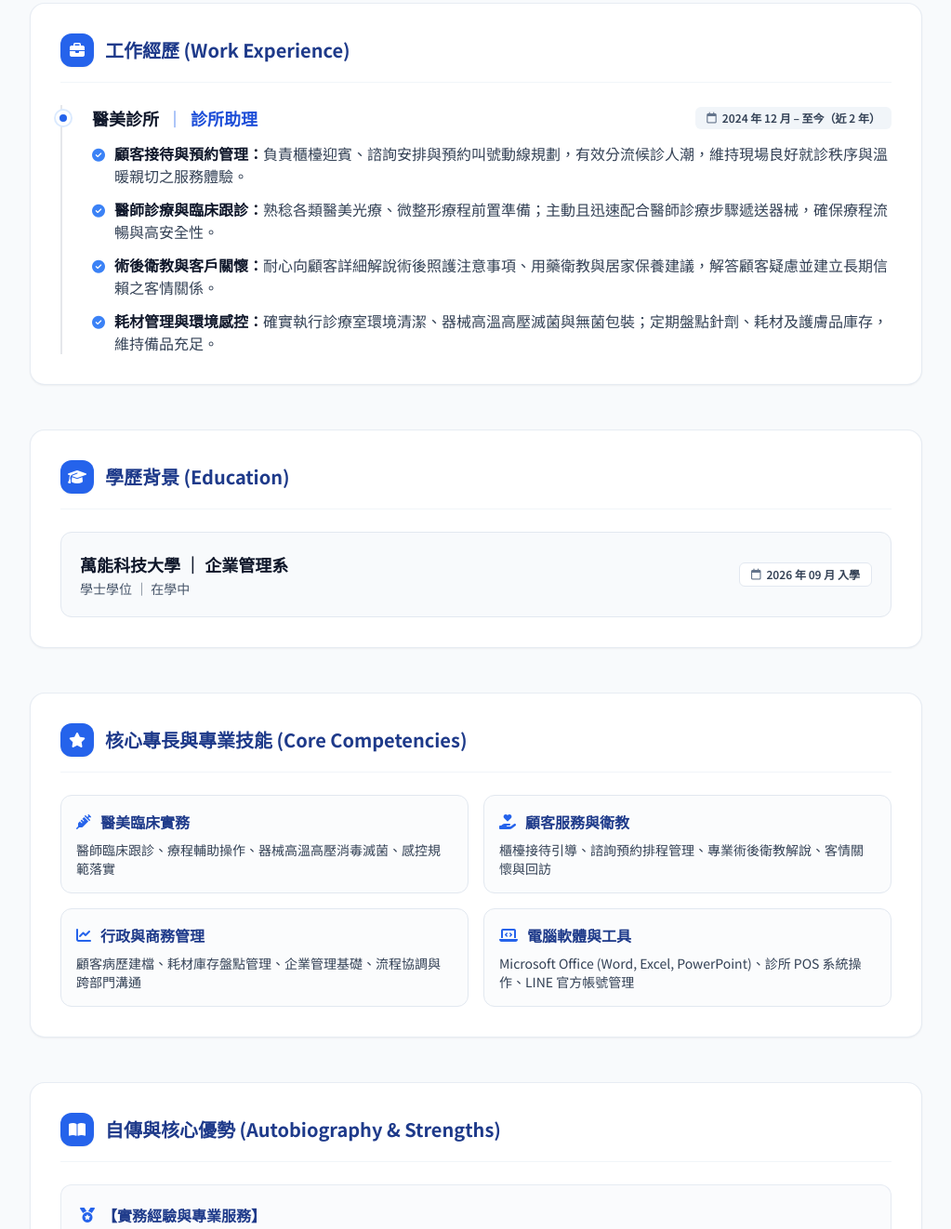
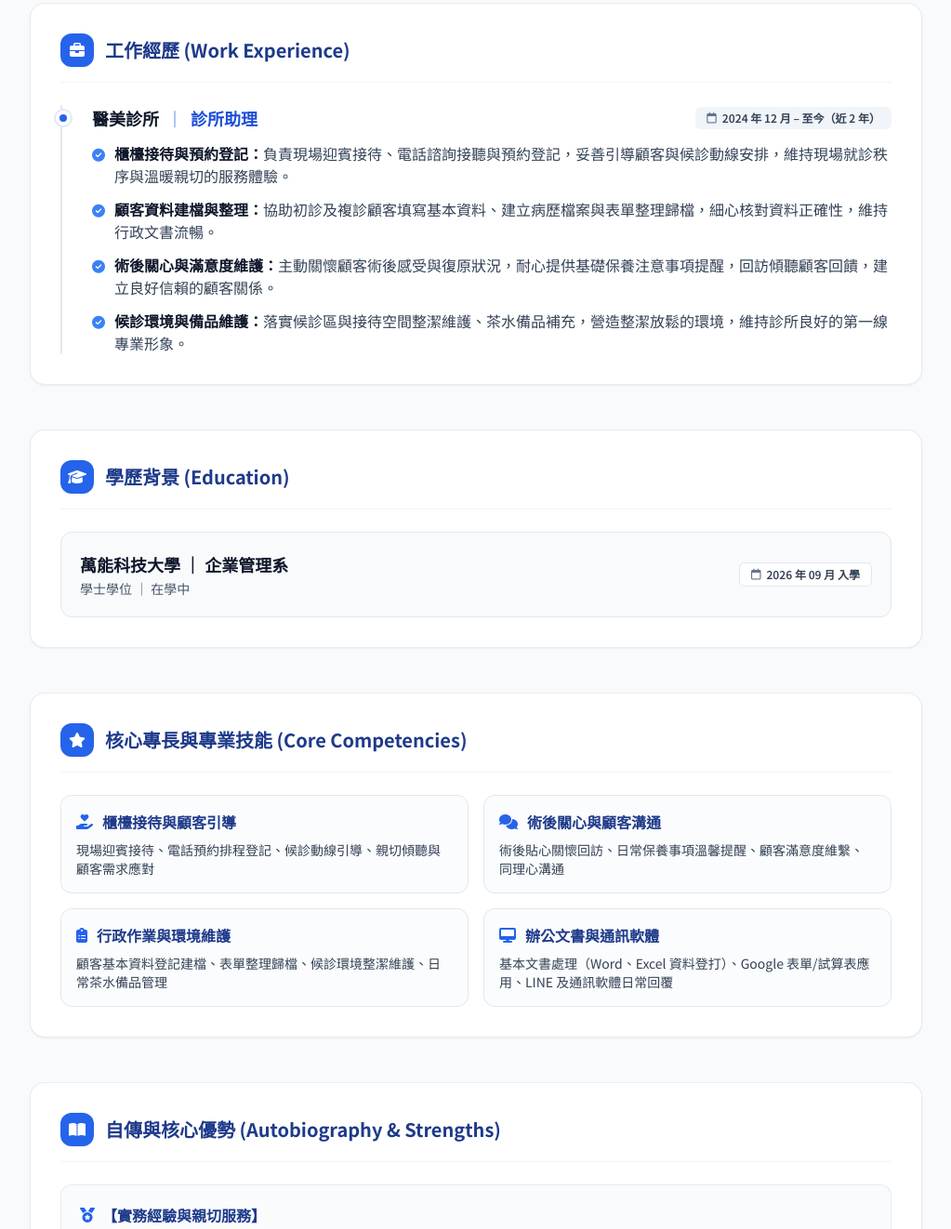
Before and after one commit to Yixuan1212/resume, a plain HTML site: page index.html in a window 1280 px wide. Shown: the part 663-1985 px from the top of the page at 93% size, without its empty margins (128-1151 px from the left). Drawn offline with nearby package versions, Linux system fonts and the light colour scheme.

Commit message:
Update index.html

```diff
--- a/index.html
+++ b/index.html
@@ -4,7 +4,7 @@
   <meta charset="UTF-8">
   <meta name="viewport" content="width=device-width, initial-scale=1.0">
   <title>許益瑄 | 個人履歷網站</title>
-  <meta name="description" content="許益瑄的個人履歷網站 - 應徵職位：醫美診所助理 / 醫美諮詢師 / 診所行政人員">
+  <meta name="description" content="許益瑄的個人履歷網站 - 應徵職位：醫美診所助理 / 診所行政人員 / 顧客服務專員">
   <!-- Tailwind CSS CDN -->
   <script src="https://cdn.tailwindcss.com"></script>
   <!-- Google Fonts & Icons -->
@@ -80,7 +80,7 @@
           </div>
           <h1 class="text-3xl sm:text-4xl font-extrabold text-primary-900 tracking-tight">許益瑄</h1>
           <p class="text-base sm:text-lg font-semibold text-slate-600">
-            應徵職位：<span class="text-primary-700">醫美診所助理 ｜ 醫美諮詢師 ｜ 診所行政人員</span>
+            應徵職位：<span class="text-primary-700">醫美診所助理 ｜ 診所行政人員 ｜ 顧客服務專員</span>
           </p>
         </div>
 
@@ -117,7 +117,7 @@
         <h2 class="text-xl font-bold text-primary-900">個人簡介 (Professional Summary)</h2>
       </div>
       <p class="text-slate-700 leading-relaxed text-base text-justify">
-        擁有近 2 年醫美診所第一線助理實務經驗，熟悉顧客接待引導、預約叫號管理、醫師療程跟診輔助及專業術後衛教指導。工作態度細心親切、重視團隊合作，具備良好的應變能力與同理心溝通技巧。目前於萬能科技大學企業管理系在學進修中，結合企管的組織管理與客戶關係維護思維，致力於提供高品質的醫療服務與流暢的診所營運支援。
+        具備醫美診所第一線櫃檯接待與顧客服務實務經驗，熟悉迎賓接待、電話諮詢預約、現場動線分流與顧客資料登記建檔，並能以同理心進行術後關心與保養注意事項提醒。工作態度細心親切、重視團隊溝通與細節，具備良好的應對能力。目前於萬能科技大學企業管理系在學進修中，積極將企管思維融入服務流程與行政協作，期許為團隊帶來流暢、溫暖且值得信賴的支援。
       </p>
     </section>
 
@@ -151,19 +151,19 @@
           <ul class="space-y-3 text-slate-700 text-sm sm:text-base">
             <li class="flex items-start gap-2.5">
               <i class="fa-solid fa-circle-check text-primary-500 mt-1 text-sm shrink-0"></i>
-              <div><strong class="text-slate-900">顧客接待與預約管理：</strong>負責櫃檯迎賓、諮詢安排與預約叫號動線規劃，有效分流候診人潮，維持現場良好就診秩序與溫暖親切之服務體驗。</div>
+              <div><strong class="text-slate-900">櫃檯接待與預約登記：</strong>負責現場迎賓接待、電話諮詢接聽與預約登記，妥善引導顧客與候診動線安排，維持現場就診秩序與溫暖親切的服務體驗。</div>
             </li>
             <li class="flex items-start gap-2.5">
               <i class="fa-solid fa-circle-check text-primary-500 mt-1 text-sm shrink-0"></i>
-              <div><strong class="text-slate-900">醫師診療與臨床跟診：</strong>熟稔各類醫美光療、微整形療程前置準備；主動且迅速配合醫師診療步驟遞送器械，確保療程流暢與高安全性。</div>
+              <div><strong class="text-slate-900">顧客資料建檔與整理：</strong>協助初診及複診顧客填寫基本資料、建立病歷檔案與表單整理歸檔，細心核對資料正確性，維持行政文書流暢。</div>
             </li>
             <li class="flex items-start gap-2.5">
               <i class="fa-solid fa-circle-check text-primary-500 mt-1 text-sm shrink-0"></i>
-              <div><strong class="text-slate-900">術後衛教與客戶關懷：</strong>耐心向顧客詳細解說術後照護注意事項、用藥衛教與居家保養建議，解答顧客疑慮並建立長期信賴之客情關係。</div>
+              <div><strong class="text-slate-900">術後關心與滿意度維護：</strong>主動關懷顧客術後感受與復原狀況，耐心提供基礎保養注意事項提醒，回訪傾聽顧客回饋，建立良好信賴的顧客關係。</div>
             </li>
             <li class="flex items-start gap-2.5">
               <i class="fa-solid fa-circle-check text-primary-500 mt-1 text-sm shrink-0"></i>
-              <div><strong class="text-slate-900">耗材管理與環境感控：</strong>確實執行診療室環境清潔、器械高溫高壓滅菌與無菌包裝；定期盤點針劑、耗材及護膚品庫存，維持備品充足。</div>
+              <div><strong class="text-slate-900">候診環境與備品維護：</strong>落實候診區與接待空間整潔維護、茶水備品補充，營造整潔放鬆的環境，維持診所良好的第一線專業形象。</div>
             </li>
           </ul>
         </div>
@@ -204,37 +204,37 @@
         <!-- Card 1 -->
         <div class="p-4 rounded-xl border border-slate-200 bg-slate-50/60 hover:bg-slate-50 transition-colors">
           <div class="flex items-center gap-2.5 font-bold text-primary-900 text-base mb-2">
-            <i class="fa-solid fa-syringe text-primary-600"></i>
-            <span>醫美臨床實務</span>
+            <i class="fa-solid fa-hand-holding-heart text-primary-600"></i>
+            <span>櫃檯接待與顧客引導</span>
           </div>
-          <p class="text-sm text-slate-700">醫師臨床跟診、療程輔助操作、器械高溫高壓消毒滅菌、感控規範落實</p>
+          <p class="text-sm text-slate-700">現場迎賓接待、電話預約排程登記、候診動線引導、親切傾聽與顧客需求應對</p>
         </div>
 
         <!-- Card 2 -->
         <div class="p-4 rounded-xl border border-slate-200 bg-slate-50/60 hover:bg-slate-50 transition-colors">
           <div class="flex items-center gap-2.5 font-bold text-primary-900 text-base mb-2">
-            <i class="fa-solid fa-hand-holding-heart text-primary-600"></i>
-            <span>顧客服務與衛教</span>
+            <i class="fa-solid fa-comments text-primary-600"></i>
+            <span>術後關心與顧客溝通</span>
           </div>
-          <p class="text-sm text-slate-700">櫃檯接待引導、諮詢預約排程管理、專業術後衛教解說、客情關懷與回訪</p>
+          <p class="text-sm text-slate-700">術後貼心關懷回訪、日常保養事項溫馨提醒、顧客滿意度維繫、同理心溝通</p>
         </div>
 
         <!-- Card 3 -->
         <div class="p-4 rounded-xl border border-slate-200 bg-slate-50/60 hover:bg-slate-50 transition-colors">
           <div class="flex items-center gap-2.5 font-bold text-primary-900 text-base mb-2">
-            <i class="fa-solid fa-chart-line text-primary-600"></i>
-            <span>行政與商務管理</span>
+            <i class="fa-solid fa-clipboard-list text-primary-600"></i>
+            <span>行政作業與環境維護</span>
           </div>
-          <p class="text-sm text-slate-700">顧客病歷建檔、耗材庫存盤點管理、企業管理基礎、流程協調與跨部門溝通</p>
+          <p class="text-sm text-slate-700">顧客基本資料登記建檔、表單整理歸檔、候診環境整潔維護、日常茶水備品管理</p>
         </div>
 
         <!-- Card 4 -->
         <div class="p-4 rounded-xl border border-slate-200 bg-slate-50/60 hover:bg-slate-50 transition-colors">
           <div class="flex items-center gap-2.5 font-bold text-primary-900 text-base mb-2">
-            <i class="fa-solid fa-laptop-code text-primary-600"></i>
-            <span>電腦軟體與工具</span>
+            <i class="fa-solid fa-desktop text-primary-600"></i>
+            <span>辦公文書與通訊軟體</span>
           </div>
-          <p class="text-sm text-slate-700">Microsoft Office (Word, Excel, PowerPoint)、診所 POS 系統操作、LINE 官方帳號管理</p>
+          <p class="text-sm text-slate-700">基本文書處理（Word、Excel 資料登打）、Google 表單/試算表應用、LINE 及通訊軟體日常回覆</p>
         </div>
       </div>
     </section>
@@ -252,10 +252,10 @@
         <div class="bg-slate-50/70 p-5 rounded-xl border border-slate-200/80">
           <h3 class="text-base font-bold text-primary-900 flex items-center gap-2 mb-2">
             <i class="fa-solid fa-medal text-primary-600"></i>
-            <span>【實務經驗與專業服務】</span>
+            <span>【實務經驗與親切服務】</span>
           </h3>
           <p>
-            自 2024 年 12 月起於醫美診所擔任診所助理，累積了近兩年的第一線臨床與櫃檯服務經驗。在日常工作中，我負責顧客諮詢預約排程與現場叫號分流，能以溫和耐心的態度安撫初診顧客的緊張情緒；同時在跟診過程中，熟悉各項光療與微整療程的操作動線，能默契配合醫師診療節奏，並在術後給予顧客清晰易懂的居家護理衛教，有效提升顧客對診所的信任度與滿意度。
+            自 2024 年 12 月起於醫美診所擔任診所助理，累積了第一線櫃檯接待與顧客服務的實務經驗。在日常工作中，我主要負責預約排程登記、電話諮詢接聽與現場動線引導，能以溫和耐心的態度安撫初診顧客的緊張情緒；同時細心協助顧客基本資料建檔與表單整理，並在術後主動關心顧客感受與提醒日常保養注意事項，致力營造舒適安心的就診氛圍，提升顧客對診所的好感與信任。
           </p>
         </div>
 
@@ -265,7 +265,7 @@
             <span>【持續進修與企管思維】</span>
           </h3>
           <p>
-            為了強化自我的管理與溝通組織能力，我於 2026 年 9 月進入萬能科技大學企業管理系就讀。透過企管專業課程的研習，我將課堂所學的顧客關係管理 (CRM)、組織流程優化與團隊溝通技巧，實質融入到日常診所行政與服務中，使自己在面對排程衝突、耗材盤點及各類突發狀況時，能更有條理地分析並迅速解決問題。
+            為了持續提升自我專業與行政協調能力，我於 2026 年 9 月進入萬能科技大學企業管理系進修。在學期間，我積極將課堂所學的顧客關係管理、團隊溝通與服務流程觀念，實質運用於日常接待應對與行政庶務中，使自己在面對繁雜預約排程、顧客諮詢應對及突發狀況時，能以更有條理且冷靜的態度協調溝通，協助團隊維持流暢有序的營運節奏。
           </p>
         </div>
 
@@ -275,7 +275,7 @@
             <span>【未來展望與工作態度】</span>
           </h3>
           <p>
-            我深信「專業、細心與同理心」是醫療美容產業中最核心的價值。未來我將持續秉持積極學習、嚴謹負責的態度，不僅在診所助理的崗位上精益求精，更期許自己能進一步往專業醫美諮詢師或診所行政營運管理邁進，成為團隊中值得信賴的得力夥伴！
+            我深信「真誠、細心與同理心」是優質服務體驗的關鍵基石。未來我將持續秉持主動積極與認真負責的態度，在診所助理與行政接待的崗位上深耕精進，妥善做好每一項顧客服務與庶務支援，期許自己成為團隊中默契十足、讓主管與顧客皆能信賴的得力夥伴！
           </p>
         </div>
       </div>
```
